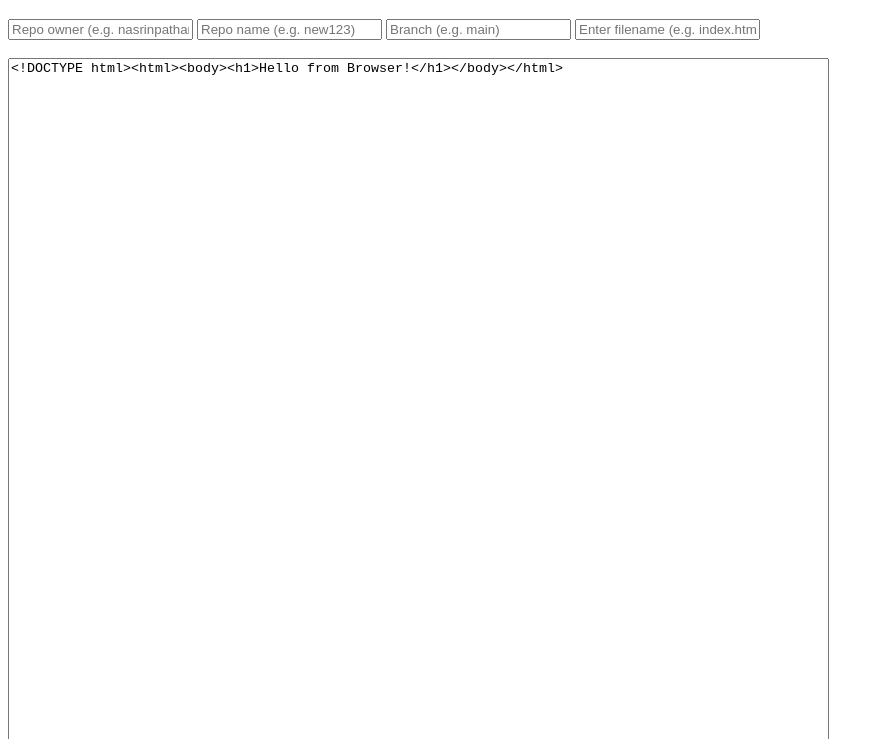
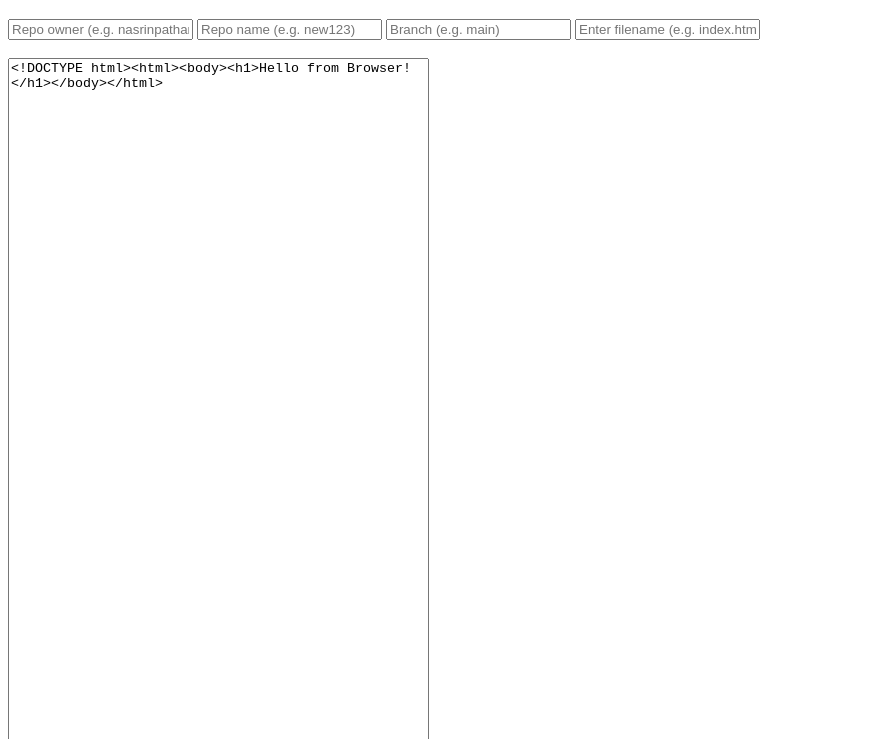
Before and after one commit to nasrinpathan/new_try1, a plain HTML site: page index.html in a window 1280 px wide. Shown: the part 61-800 px from the top of the page, without its empty margins (0-884 px from the left). Drawn offline with Linux system fonts and the light colour scheme.

Commit message:
Update index.html

```diff
--- a/index.html
+++ b/index.html
@@ -14,7 +14,7 @@
   <br><br>
 
   <!-- Editor -->
-  <textarea id="editor" rows="80" cols="100">
+  <textarea id="editor" rows="500" cols="50">
 <!DOCTYPE html><html><body><h1>Hello from Browser!</h1></body></html>
   </textarea>
   <br>
```
